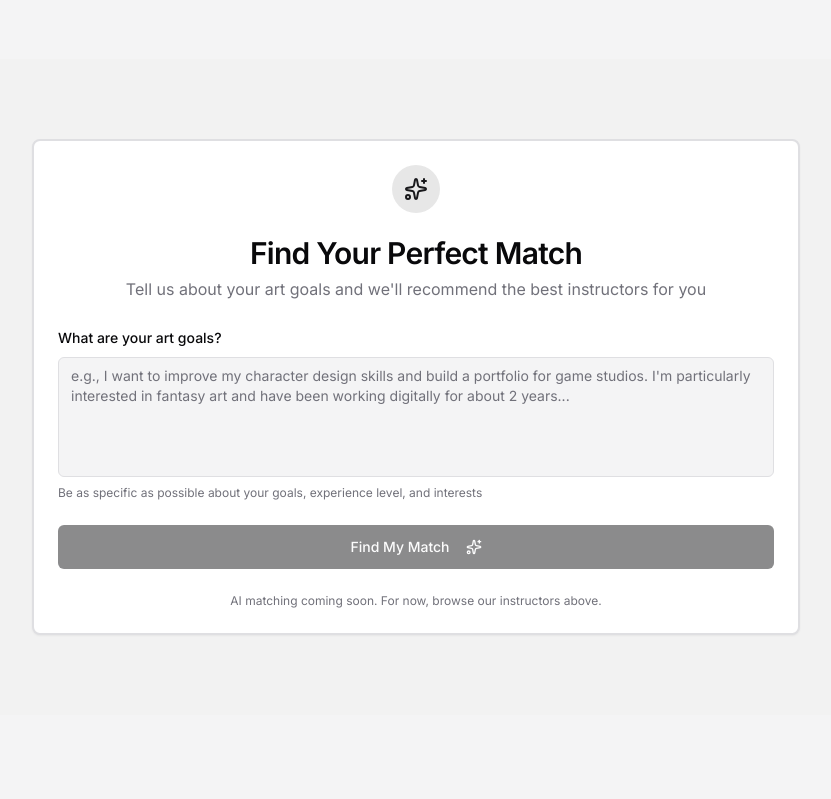
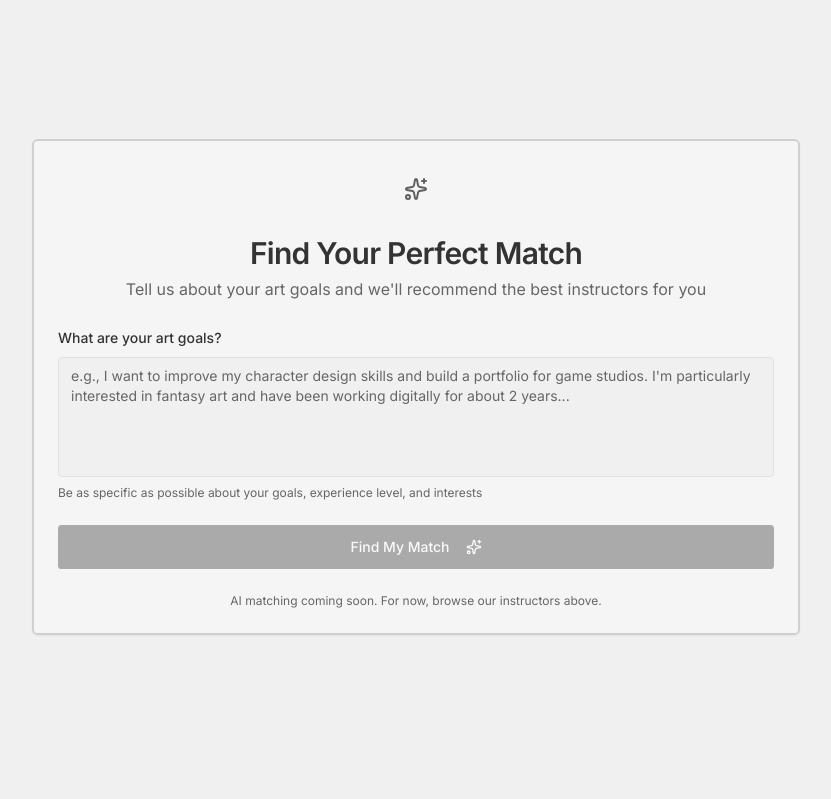
Before and after one commit to dlitorja/mentorships-infra, a Next.js app in the folder apps/web/: page / in a window 1280 px wide. Shown: the part 1620-2419 px from the top of the page, without its empty margins (224-1055 px from the left). Built offline with nearby package versions, Linux system fonts and the light colour scheme; no server answers.

Commit message:
feat(web): apply Graphite theme for sophisticated monochromatic design
- Replace current theme with Graphite theme from shadcn.io
- Use oklch color format for better color accuracy
- Update Tailwind config to support oklch color variables
- Sophisticated gray tones perfect for art-focused platform

```diff
--- a/apps/web/app/globals.css
+++ b/apps/web/app/globals.css
@@ -4,58 +4,58 @@
 
 @layer base {
   :root {
-    --background: 240 5% 96%;
-    --foreground: 240 10% 3.9%;
-    --card: 0 0% 100%;
-    --card-foreground: 240 10% 3.9%;
-    --popover: 0 0% 100%;
-    --popover-foreground: 240 10% 3.9%;
-    --primary: 240 5.9% 10%;
-    --primary-foreground: 0 0% 98%;
-    --secondary: 240 4.8% 92%;
-    --secondary-foreground: 240 5.9% 10%;
-    --muted: 240 4.8% 92%;
-    --muted-foreground: 240 3.8% 46.1%;
-    --accent: 240 4.8% 92%;
-    --accent-foreground: 240 5.9% 10%;
-    --destructive: 0 84.2% 60.2%;
-    --destructive-foreground: 0 0% 98%;
-    --border: 240 5.9% 88%;
-    --input: 240 5.9% 88%;
-    --ring: 240 5.9% 10%;
-    --radius: 0.5rem;
-    --chart-1: 12 76% 61%;
-    --chart-2: 173 58% 39%;
-    --chart-3: 197 37% 24%;
-    --chart-4: 43 74% 66%;
-    --chart-5: 27 87% 67%;
+    --background: oklch(0.9551 0 0);
+    --foreground: oklch(0.3211 0 0);
+    --card: oklch(0.9702 0 0);
+    --card-foreground: oklch(0.3211 0 0);
+    --popover: oklch(0.9702 0 0);
+    --popover-foreground: oklch(0.3211 0 0);
+    --primary: oklch(0.4891 0 0);
+    --primary-foreground: oklch(1.0000 0 0);
+    --secondary: oklch(0.9067 0 0);
+    --secondary-foreground: oklch(0.3211 0 0);
+    --muted: oklch(0.8853 0 0);
+    --muted-foreground: oklch(0.5103 0 0);
+    --accent: oklch(0.8078 0 0);
+    --accent-foreground: oklch(0.3211 0 0);
+    --destructive: oklch(0.5594 0.1900 25.8625);
+    --destructive-foreground: oklch(1.0000 0 0);
+    --border: oklch(0.8576 0 0);
+    --input: oklch(0.9067 0 0);
+    --ring: oklch(0.4891 0 0);
+    --radius: 0.35rem;
+    --chart-1: oklch(0.4891 0 0);
+    --chart-2: oklch(0.4863 0.0361 196.0278);
+    --chart-3: oklch(0.6534 0 0);
+    --chart-4: oklch(0.7316 0 0);
+    --chart-5: oklch(0.8078 0 0);
   }
 
   .dark {
-    --background: 240 10% 3.9%;
-    --foreground: 0 0% 98%;
-    --card: 240 10% 3.9%;
-    --card-foreground: 0 0% 98%;
-    --popover: 240 10% 3.9%;
-    --popover-foreground: 0 0% 98%;
-    --primary: 0 0% 98%;
-    --primary-foreground: 240 5.9% 10%;
-    --secondary: 240 3.7% 15.9%;
-    --secondary-foreground: 0 0% 98%;
-    --muted: 240 3.7% 15.9%;
-    --muted-foreground: 240 5% 64.9%;
-    --accent: 240 3.7% 15.9%;
-    --accent-foreground: 0 0% 98%;
-    --destructive: 0 62.8% 30.6%;
-    --destructive-foreground: 0 0% 98%;
-    --border: 240 3.7% 15.9%;
-    --input: 240 3.7% 15.9%;
-    --ring: 240 4.9% 83.9%;
-    --chart-1: 220 70% 50%;
-    --chart-2: 160 60% 45%;
-    --chart-3: 30 80% 55%;
-    --chart-4: 280 65% 60%;
-    --chart-5: 340 75% 55%;
+    --background: oklch(0.2178 0 0);
+    --foreground: oklch(0.8853 0 0);
+    --card: oklch(0.2435 0 0);
+    --card-foreground: oklch(0.8853 0 0);
+    --popover: oklch(0.2435 0 0);
+    --popover-foreground: oklch(0.8853 0 0);
+    --primary: oklch(0.7058 0 0);
+    --primary-foreground: oklch(0.2178 0 0);
+    --secondary: oklch(0.3092 0 0);
+    --secondary-foreground: oklch(0.8853 0 0);
+    --muted: oklch(0.2850 0 0);
+    --muted-foreground: oklch(0.5999 0 0);
+    --accent: oklch(0.3715 0 0);
+    --accent-foreground: oklch(0.8853 0 0);
+    --destructive: oklch(0.6591 0.1530 22.1703);
+    --destructive-foreground: oklch(1.0000 0 0);
+    --border: oklch(0.3290 0 0);
+    --input: oklch(0.3092 0 0);
+    --ring: oklch(0.7058 0 0);
+    --chart-1: oklch(0.7058 0 0);
+    --chart-2: oklch(0.6714 0.0339 206.3482);
+    --chart-3: oklch(0.5452 0 0);
+    --chart-4: oklch(0.4604 0 0);
+    --chart-5: oklch(0.3715 0 0);
   }
 }
 
--- a/apps/web/tailwind.config.ts
+++ b/apps/web/tailwind.config.ts
@@ -10,45 +10,45 @@
   theme: {
     extend: {
       colors: {
-        background: "hsl(var(--background))",
-        foreground: "hsl(var(--foreground))",
+        background: "var(--background)",
+        foreground: "var(--foreground)",
         card: {
-          DEFAULT: "hsl(var(--card))",
-          foreground: "hsl(var(--card-foreground))",
+          DEFAULT: "var(--card)",
+          foreground: "var(--card-foreground)",
         },
         popover: {
-          DEFAULT: "hsl(var(--popover))",
-          foreground: "hsl(var(--popover-foreground))",
+          DEFAULT: "var(--popover)",
+          foreground: "var(--popover-foreground)",
         },
         primary: {
-          DEFAULT: "hsl(var(--primary))",
-          foreground: "hsl(var(--primary-foreground))",
+          DEFAULT: "var(--primary)",
+          foreground: "var(--primary-foreground)",
         },
         secondary: {
-          DEFAULT: "hsl(var(--secondary))",
-          foreground: "hsl(var(--secondary-foreground))",
+          DEFAULT: "var(--secondary)",
+          foreground: "var(--secondary-foreground)",
         },
         muted: {
-          DEFAULT: "hsl(var(--muted))",
-          foreground: "hsl(var(--muted-foreground))",
+          DEFAULT: "var(--muted)",
+          foreground: "var(--muted-foreground)",
         },
         accent: {
-          DEFAULT: "hsl(var(--accent))",
-          foreground: "hsl(var(--accent-foreground))",
+          DEFAULT: "var(--accent)",
+          foreground: "var(--accent-foreground)",
         },
         destructive: {
-          DEFAULT: "hsl(var(--destructive))",
-          foreground: "hsl(var(--destructive-foreground))",
+          DEFAULT: "var(--destructive)",
+          foreground: "var(--destructive-foreground)",
         },
-        border: "hsl(var(--border))",
-        input: "hsl(var(--input))",
-        ring: "hsl(var(--ring))",
+        border: "var(--border)",
+        input: "var(--input)",
+        ring: "var(--ring)",
         chart: {
-          "1": "hsl(var(--chart-1))",
-          "2": "hsl(var(--chart-2))",
-          "3": "hsl(var(--chart-3))",
-          "4": "hsl(var(--chart-4))",
-          "5": "hsl(var(--chart-5))",
+          "1": "var(--chart-1)",
+          "2": "var(--chart-2)",
+          "3": "var(--chart-3)",
+          "4": "var(--chart-4)",
+          "5": "var(--chart-5)",
         },
       },
       borderRadius: {
```
